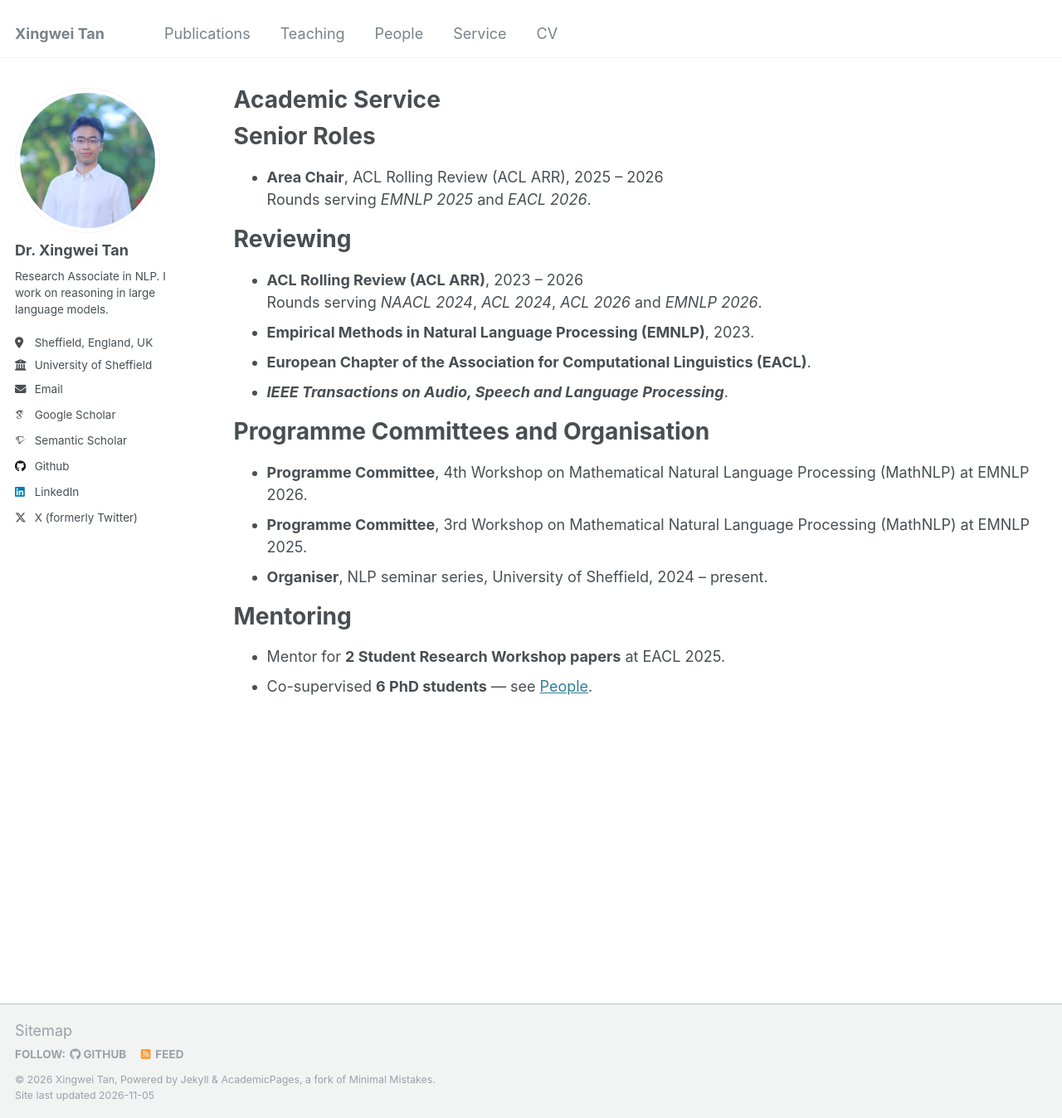
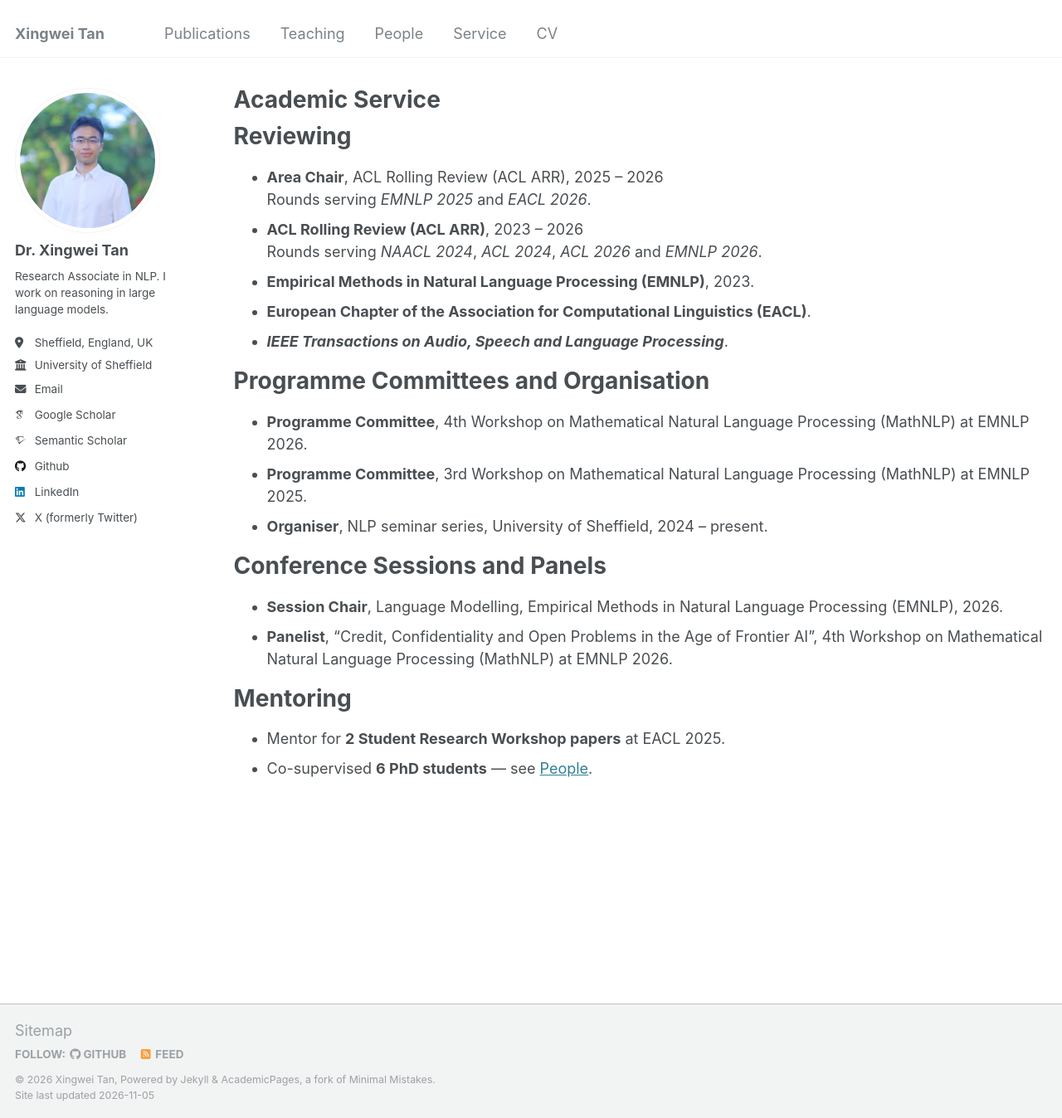
Before and after one commit to Xingwei-Tan/Xingwei-Tan.github.io, a Jekyll site: the page built from _pages/service.md, in a window 1280 px wide and 1348 px high. Shown: the whole window at 83% size. Built offline with Jekyll 4.4.1, drawn with Linux system fonts in a browser that asks for light colours; some web fonts are replaced.

Commit message:
update after EMNLP 2026

```diff
--- a/_pages/service.md
+++ b/_pages/service.md
@@ -8,13 +8,10 @@ excerpt: "Area chairing, reviewing, programme committees and mentoring."
 
 {% include base_path %}
 
-Senior Roles
+Reviewing
 ======
 * **Area Chair**, ACL Rolling Review (ACL ARR), 2025 – 2026<br />
   Rounds serving *EMNLP 2025* and *EACL 2026*.
-
-Reviewing
-======
 * **ACL Rolling Review (ACL ARR)**, 2023 – 2026<br />
   Rounds serving *NAACL 2024*, *ACL 2024*, *ACL 2026* and *EMNLP 2026*.
 * **Empirical Methods in Natural Language Processing (EMNLP)**, 2023.
@@ -27,6 +24,12 @@ Programme Committees and Organisation
 * **Programme Committee**, 3rd Workshop on Mathematical Natural Language Processing (MathNLP) at EMNLP 2025.
 * **Organiser**, NLP seminar series, University of Sheffield, 2024 – present.
 
+Conference Sessions and Panels
+======
+* **Session Chair**, Language Modelling, Empirical Methods in Natural Language Processing (EMNLP), 2026.
+* **Panelist**, "Credit, Confidentiality and Open Problems in the Age of Frontier AI", 4th Workshop on Mathematical Natural Language Processing (MathNLP) at EMNLP 2026.
+
+
 Mentoring
 ======
 * Mentor for **2 Student Research Workshop papers** at EACL 2025.
```
Also changed, not shown: _pages/cv.md (+2 -0 lines).
